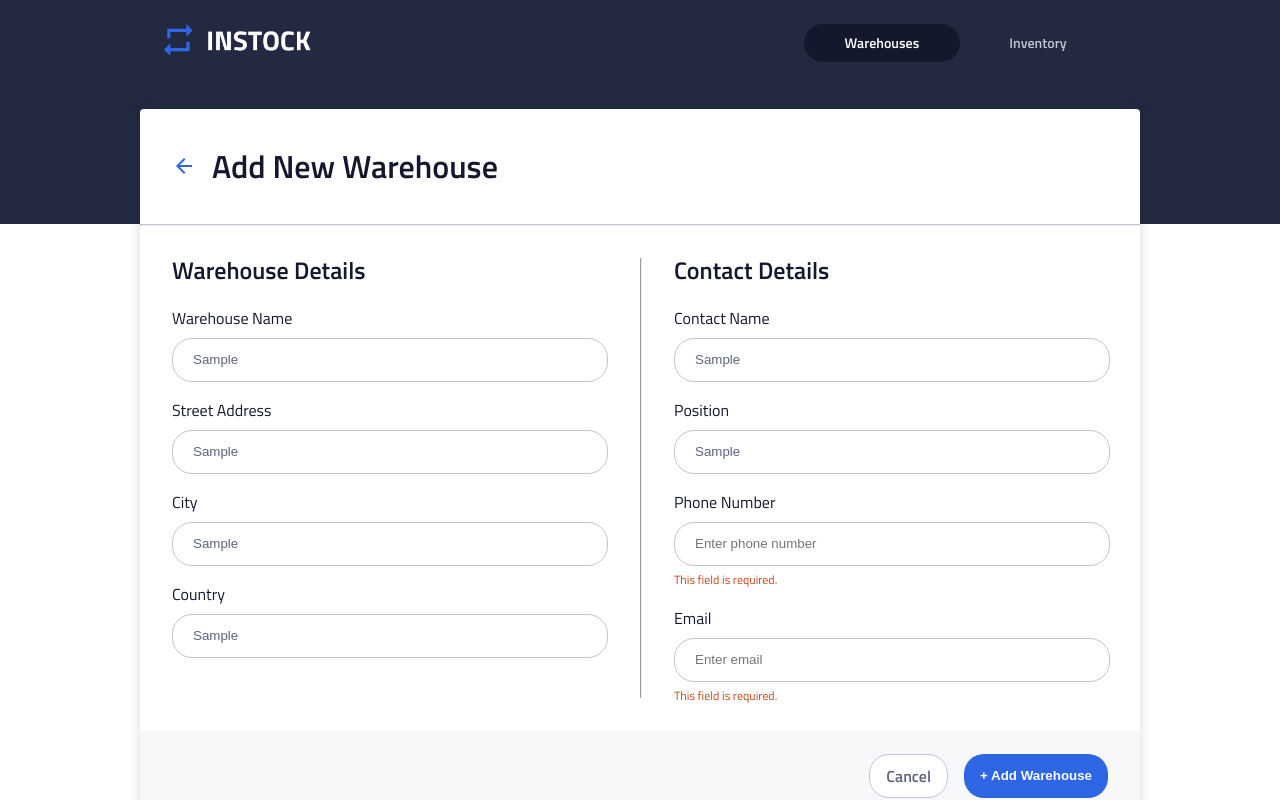
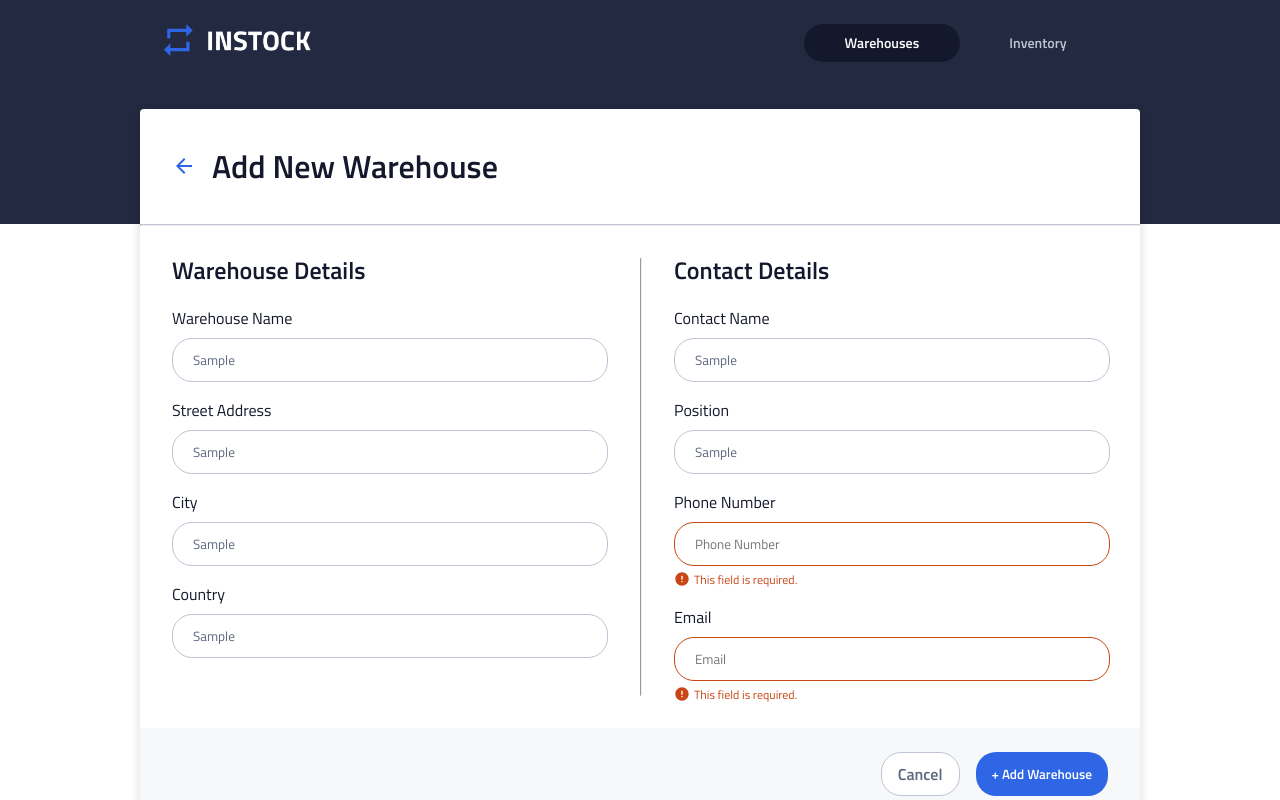
Before and after one commit to betty-alemayehu/InStock, a React (Vite) app: page /warehouses/add in a window 1280 px wide. Both pictures are taken after typing "Sample", "Sample", "Sample", "Sample", "Sample", "Sample" into the empty fields and a click on the button "+ Add Warehouse". Shown: the top 800 px of the page. Built offline with nearby package versions, Linux system fonts and the light colour scheme; no server answers.

Commit message:
updated styles re pull request comments

```diff
--- a/src/components/WarehouseForm/WarehouseForm.jsx
+++ b/src/components/WarehouseForm/WarehouseForm.jsx
@@ -65,7 +65,7 @@ function WarehouseForm() {
   const validateFields = () => {
     const newErrors = {};
     const phoneRegex = /^\d{11}$/;
-    const emailRegex = /@/;
+    const emailRegex = /^[^\s@]+@[^\s@]+\.[^\s@]+$/; // Checks for a valid email with "@" and "."
 
     // Validates required fields and checks formats for phone and email fields
     Object.keys(formData).forEach((field) => {
@@ -161,10 +161,15 @@ function WarehouseForm() {
                         ? "warehouse-form__input-control--error"
                         : ""
                     }`}
-                    placeholder={`Enter ${field.label.toLowerCase()}`}
+                    placeholder={`${field.label}`}
                   />
                   {errors[field.name] && (
                     <span className="warehouse-form__error-message">
+                      <img
+                        src="/assets/icons/error-24px.svg"
+                        alt="error icon"
+                        className="warehouse-form__error-icon"
+                      />
                       {errors[field.name]}
                     </span>
                   )}
@@ -196,10 +201,15 @@ function WarehouseForm() {
                         ? "warehouse-form__input-control--error"
                         : ""
                     }`}
-                    placeholder={`Enter ${field.label.toLowerCase()}`}
+                    placeholder={`${field.label}`}
                   />
                   {errors[field.name] && (
                     <span className="warehouse-form__error-message">
+                      <img
+                        src="/assets/icons/error-24px.svg"
+                        alt="error icon"
+                        className="warehouse-form__error-icon"
+                      />
                       {errors[field.name]}
                     </span>
                   )}
--- a/src/components/WarehouseForm/WarehouseForm.scss
+++ b/src/components/WarehouseForm/WarehouseForm.scss
@@ -73,14 +73,27 @@
     margin-bottom: 0.5rem;
   }
 
-  &__input-control--error {
-    border-color: $Red;
+  // Apply red border when input has error class
+  .input-control {
+    border: 1px solid $Cloud; // Default border color
+
+    &.warehouse-form__input-control--error {
+      border-color: $Red; // Red border when there’s an error
+    }
   }
 
   &__error-message {
     color: $Red;
     font-size: 12px;
     margin-top: 4px;
+    display: flex;
+    align-items: center; // Align icon and text
+  }
+  // Icon styling within error message
+  &__error-icon {
+    margin-right: 4px; // Add spacing between icon and text
+    width: 1rem; // Set icon size
+    height: 1rem;
   }
 
   &__actions {
--- a/src/styles/partials/_global.scss
+++ b/src/styles/partials/_global.scss
@@ -48,6 +48,7 @@ p {
 
 //BUTTON
 .button {
+  font-family: "TitilliumWeb", sans-serif;
   text-decoration: none;
   text-align: center;
   border-radius: 1.25rem;
@@ -91,6 +92,12 @@ p {
 }
 
 //INPUT FIELD
+input,
+textarea,
+::placeholder {
+  font-family: "TitilliumWeb", sans-serif;
+}
+
 .input-field {
   margin-bottom: 1rem;
 }
```
